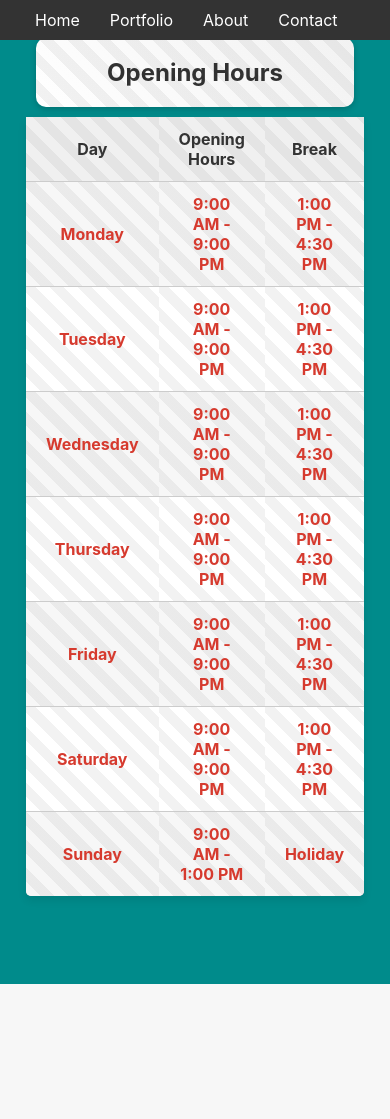
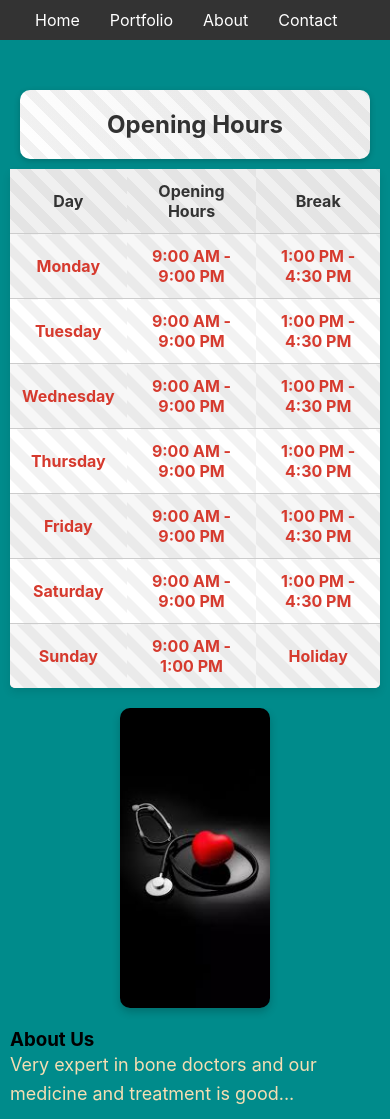
Before and after one commit to umangrathod11/docter-web, a React (Create React App) app: page /about in a window 390 px wide. Before the commit the page ends 984 px from the top, so only its background shows below. Built offline with nearby package versions, Linux system fonts and the light colour scheme.

Commit message:
add sytle

```diff
--- a/src/About.css
+++ b/src/About.css
@@ -1,6 +1,3 @@
-/* About.css */
-
-
 /* Common Styling for SAP-Like Design */
 .edit {
   position: relative;
@@ -29,61 +26,58 @@
   pointer-events: none;
 }
 
+/* About Container */
+.about-container {
+  display: flex;
+  flex-direction: column-reverse; /* Reverse order on mobile to have content on top */
+  padding: 20px; /* Reduce padding on mobile for content to fit */
+  background-color: darkcyan;
+  overflow: hidden;
+}
 
-.about-container {
+/* Content Styling */
+.content {
+  text-align: center;
+  z-index: 2;
+  position: relative;
+}
+
+/* Image Container Styling */
+/* Adjust the image-container style for mobile */
+.image-container {
   display: flex;
   justify-content: center;
   align-items: center;
-  padding: 50px;
-  background-color: darkcyan;
-  height: 100vh;
+  height: 200px; /* Adjust height for mobile view */
   overflow: hidden;
-}
-
-.content {
-  flex: 1;
-  text-align: center;
-  z-index: 2; /* Ensure content is above the image */
-  position: relative;
-}
-
-.image-container {
-  flex: 1;
-  display: flex;
-  justify-content: center;
-  align-items: center;
-  /* max-height: calc(100vh - 100px); */
-  overflow: hidden;
-  z-index: 1; /* Set the image behind the content */
+  z-index: 1;
+  margin-top: 20px; /* Add space between the table and the image on mobile */
 }
 
 img {
   max-width: 100%;
-  height: 80%;
-  width: 80%;
-  max-height: 400px;
+  max-height: 100%; /* Ensure image fits within the container */
   border-radius: 10px;
   box-shadow: 0px 4px 8px rgba(0, 0, 0, 0.2);
 }
 
+
+/* Timetable Styling */
 .timetable {
-  margin-top: -100px;
-
+  margin-top: 20px; /* Add space on top for mobile */
 }
 
-/* About.css */
-/* ... (previous styles) */
-
+/* Table Styling */
 table {
   width: 100%;
-    border-collapse: separate;
-    border-spacing: 0;
+  border-collapse: collapse; /* Change to collapse for a cleaner look */
   border-radius: 5px;
   overflow: hidden;
   box-shadow: 0px 4px 8px rgba(0, 0, 0, 0.1);
-
+  margin-top: 20px; /* Add space on top for mobile */
 }
 
+/* Caption Styling */
 caption {
   font-size: 24px;
   font-weight: bold;
@@ -91,9 +85,10 @@
   color: #333;
 }
 
+/* Table Header and Data Cell Styling */
 th,
 td {
-    padding: 12px 20px;
+  padding: 12px;
   text-align: center;
   border-bottom: 1px solid #ccc;
   background: repeating-linear-gradient(
@@ -105,15 +100,18 @@
   );
 }
 
+/* Table Header Styling */
 th {
   background-color: #f0f0f0;
   color: #333;
 }
 
+/* Table Data Cell Styling */
 td {
   background-color: #ffffff;
 }
 
+/* Remove bottom border from last row data cells */
 tr:last-child td {
   border-bottom: none;
 }
@@ -134,3 +132,24 @@
   font-weight: bold;
   color: #d63a2e;
 }
+
+/* Media query for mobile devices */
+@media (max-width: 576px) {
+  .about-container {
+    padding: 10px;
+  }
+
+  .image-container {
+    height: auto;
+  }
+
+  img {
+    max-height: 300px;
+  }
+
+  .timetable {
+    margin-top: 10px;
+  }
+
+  /* Adjust other styles as needed for smaller screens */
+}
```
Lines whose indentation alone changed are shown as unchanged.
